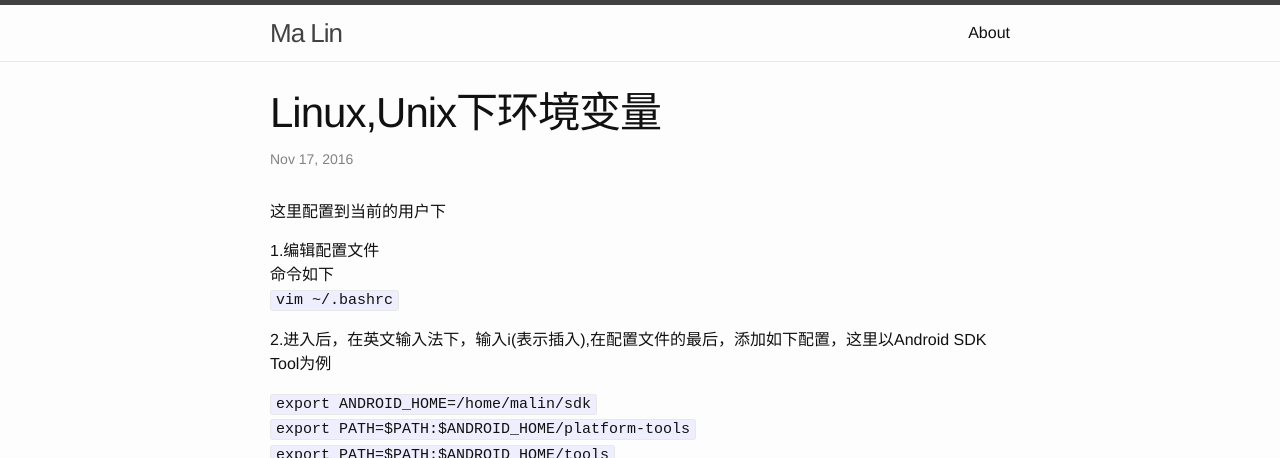
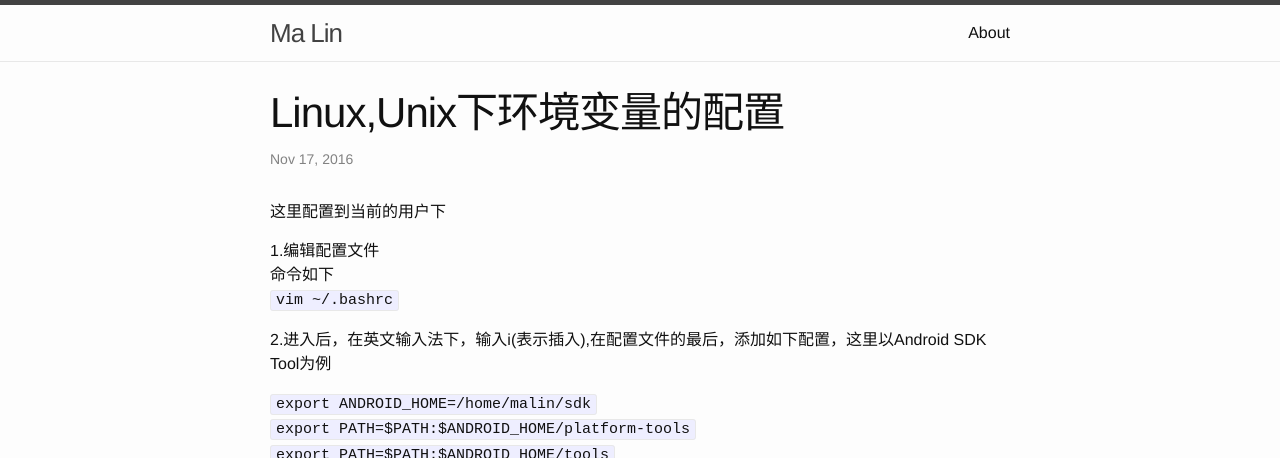
Before and after one commit to androidmalin/androidmalin.github.io, a Jekyll site: the page built from _posts/2016-11-17-adb.markdown, in a window 1280 px wide and 900 px high, cut to the strip 0-458 px from the top of the window. Built offline with Jekyll 4.4.1, drawn with Linux system fonts in a browser that asks for light colours.

Commit message:
update the arctile title for adb

```diff
--- a/_posts/2016-11-17-adb.markdown
+++ b/_posts/2016-11-17-adb.markdown
@@ -1,6 +1,6 @@
 ---
 layout: post
-title:  "Linux,Unix下环境变量"
+title:  "Linux,Unix下环境变量的配置"
 date:   2016-11-17 20:14 +0800
 categories: Ma Lin update
 ---
```
